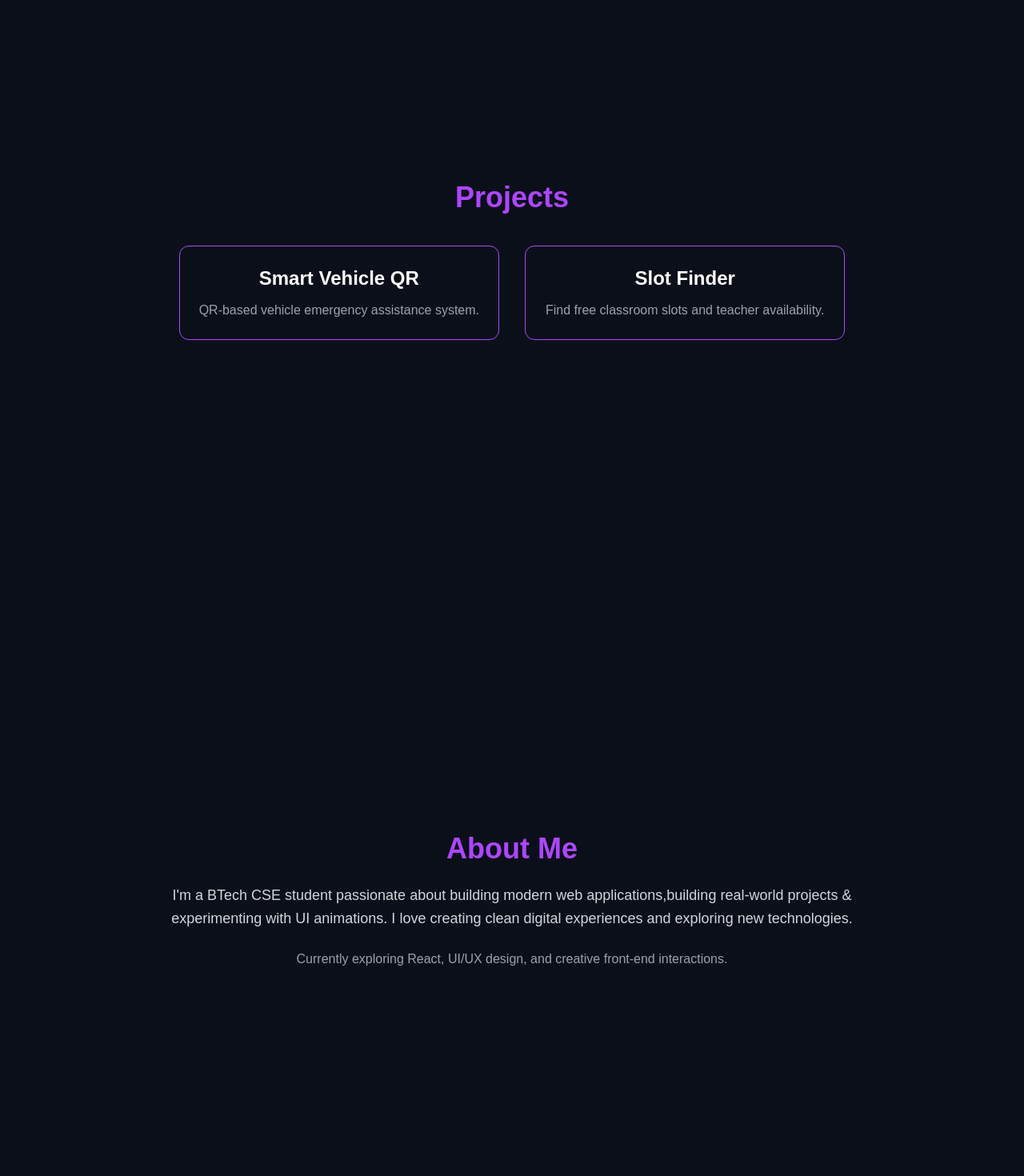
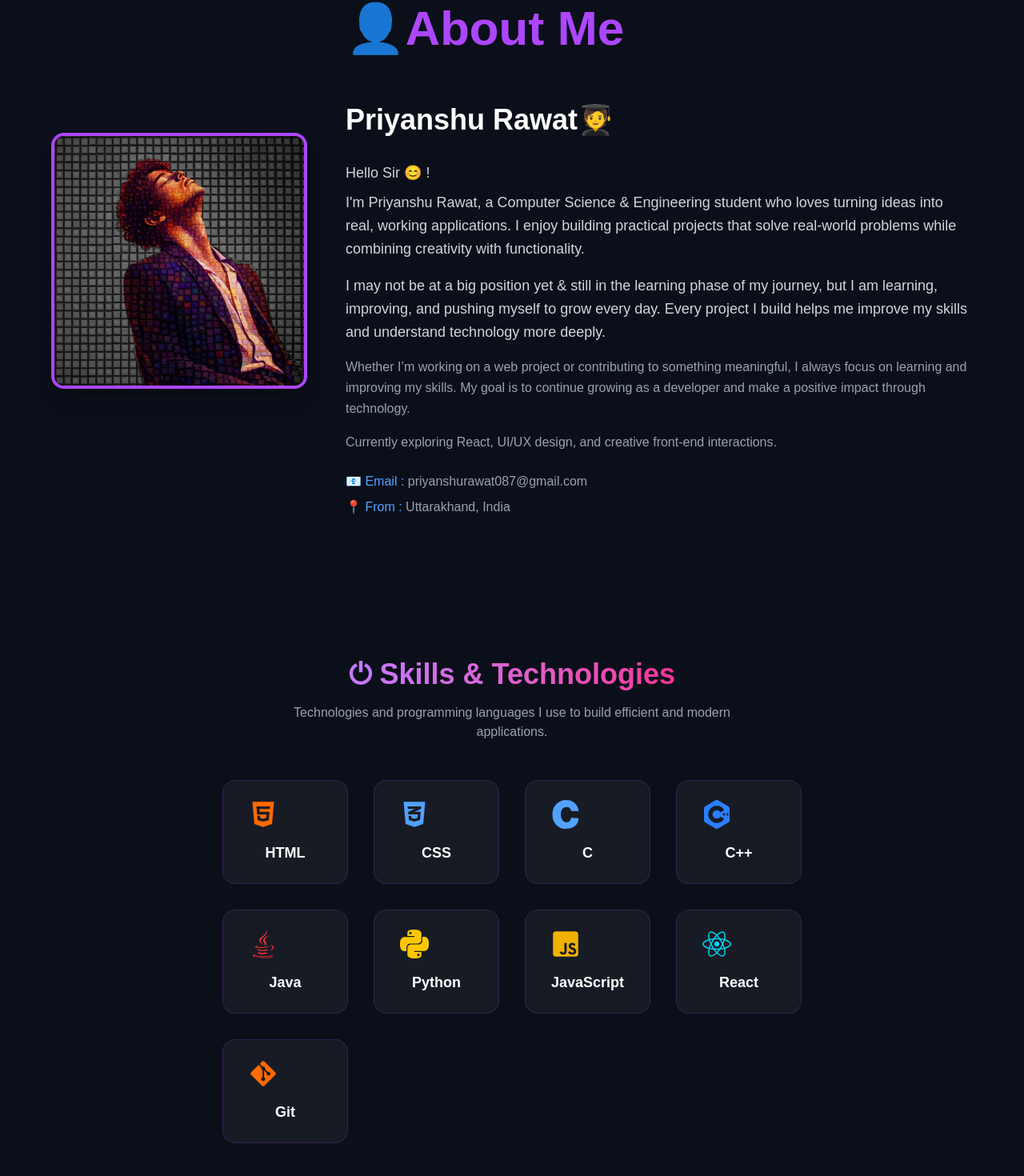
Before and after one commit to priyanshurawat15-dev/QR-Portfolio, a React (Vite) app: page / in a window 1280 px wide. Shown: the part 874-2344 px from the top of the page at 80% size. Built offline with nearby package versions, Linux system fonts and the light colour scheme.

Commit message:
Updated Skills section with icons and new tech stack

```diff
--- a/package.json
+++ b/package.json
@@ -14,6 +14,7 @@
     "framer-motion": "^12.34.3",
     "react": "^19.2.0",
     "react-dom": "^19.2.0",
+    "react-icons": "^5.5.0",
     "react-tsparticles": "^2.12.2",
     "tailwindcss": "^4.2.1",
     "tsparticles": "^3.9.1"
--- a/src/App.jsx
+++ b/src/App.jsx
@@ -13,6 +13,21 @@ import song3 from "./assets/songs/song3.png";
 import song4 from "./assets/songs/song4.png";
 import song5 from "./assets/songs/song5.png";
 import song6 from "./assets/songs/song6.png";
+
+import {
+  FaHtml5,
+  FaCss3Alt,
+  FaJsSquare,
+  FaReact,
+  FaGitAlt,
+  FaJava
+} from "react-icons/fa";
+
+import {
+  SiC,
+  SiCplusplus,
+  SiPython
+} from "react-icons/si";
 
 function App() {
 
@@ -122,7 +137,134 @@ function App() {
         </div>
       </section>
 
+      {/* About Section */}
+<motion.section
+  id="about"
+  className="min-h-screen flex items-center justify-center px-6"
+  variants={sectionVariant}
+  initial="hidden"
+  whileInView="visible"
+  viewport={{ once: true }}
+>
 
+<div className="max-w-6xl w-full flex flex-col md:flex-row items-center gap-12">
+
+  {/* Left Side - Photo */}
+  <div className="flex-shrink-0">
+    <img
+      src={photo1}   // tum already photo1 import kar rahe ho upar
+      alt="Priyanshu Rawat"
+      className="w-64 h-64 md:w-80 md:h-80 object-cover rounded-2xl border-4 border-purple-500 shadow-xl"
+    />
+  </div>
+
+  {/* Right Side - Text */}
+  <div className="text-center md:text-left">
+
+    <h2 className="text-6xl font-bold mb-16 text-purple-500">
+      👤About Me
+    </h2>
+
+    <h3 className="text-3xl md:text-4xl font-bold text-white mb-8">
+      Priyanshu Rawat🧑‍🎓
+    </h3>
+
+   <p className="text-gray-300 text-lg leading-relaxed mb-2">
+      Hello Sir 😊 !
+    </p>
+
+    <p className="text-gray-300 text-lg leading-relaxed mb-4">
+      I'm Priyanshu Rawat, a Computer Science & Engineering student who loves turning ideas
+      into real, working applications. I enjoy building practical projects that solve real-world
+      problems while combining creativity with functionality.
+    </p>
+
+    <p className="text-gray-300 text-lg leading-relaxed mb-4">
+      I may not be at a big position yet & still in the learning phase of my journey, but I am learning,
+      improving, and pushing myself to grow every day.
+      Every project I build helps me improve my skills and understand technology more deeply.
+    </p>
+
+    <p  className="text-gray-400 mt-4 leading-relaxed mb-4">
+     Whether I’m working on a web project or contributing to something meaningful,
+     I always focus on learning and improving my skills.
+     My goal is to continue growing as a developer and make a positive impact through technology.
+     </p>
+
+     <p className="text-gray-400 mt-4 leading-relaxed mb-4">
+       Currently exploring React, UI/UX design, and creative
+      front-end interactions.
+      </p>
+
+    <div className="mt-6 text-gray-400 space-y-2">
+      <p>
+     📧 <span className="text-blue-400 font-medium">Email :</span> priyanshurawat087@gmail.com
+      </p>
+
+      <p>
+      📍 <span className="text-blue-400 font-medium">From :</span> Uttarakhand, India
+      </p>
+    </div>
+
+  </div>
+
+</div>
+
+
+</motion.section>
+
+
+
+
+      {/* Skills Section */}
+{/* Skills Section */}
+<motion.section
+  id="skills"
+  className="min-h-screen flex flex-col items-center justify-center px-6"
+  variants={sectionVariant}
+  initial="hidden"
+  whileInView="visible"
+  viewport={{ once: true }}
+>
+  <h2 className="text-4xl font-bold mb-4 bg-gradient-to-r from-purple-400 to-pink-500 bg-clip-text text-transparent">
+    ⏻ Skills & Technologies
+  </h2>
+
+  <p className="text-gray-400 mb-12 text-center max-w-xl">
+    Technologies and programming languages I use to build efficient and modern applications.
+  </p>
+
+  <div className="grid grid-cols-2 md:grid-cols-4 gap-8">
+    {[
+      { name: "HTML", icon: <FaHtml5 />, color: "text-orange-500" },
+      { name: "CSS", icon: <FaCss3Alt />, color: "text-blue-400" },
+      { name: "C", icon: <SiC />, color: "text-blue-400" },
+      { name: "C++", icon: <SiCplusplus />, color: "text-blue-500" },
+      { name: "Java", icon: <FaJava />, color: "text-red-500" },
+      { name: "Python", icon: <SiPython />, color: "text-yellow-400" },
+      { name: "JavaScript", icon: <FaJsSquare />, color: "text-yellow-500" },
+      { name: "React", icon: <FaReact />, color: "text-cyan-400" },
+      { name: "Git", icon: <FaGitAlt />, color: "text-orange-500" },
+    ].map((skill, index) => (
+      <motion.div
+        key={index}
+        whileHover={{ y: -8 }}
+        className="bg-white/5 backdrop-blur-lg px-8 py-6 rounded-2xl
+        border border-purple-500/20 text-center
+        transition-all duration-300 cursor-pointer
+        hover:shadow-[0_0_25px_rgba(168,85,247,0.4)]"
+      >
+        <div className={`text-4xl mb-4 ${skill.color}`}>
+          {skill.icon}
+        </div>
+
+        <h3 className="text-lg font-semibold text-white">
+          {skill.name}
+        </h3>
+      </motion.div>
+    ))}
+  </div>
+</motion.section>
 
       {/* Projects Section */}
       <motion.section
@@ -148,61 +290,6 @@ function App() {
           </div>
         </div>
       </motion.section>
-
-      {/* About Section */}
-<motion.section
-  id="about"
-  className="min-h-screen flex items-center justify-center px-6"
-  variants={sectionVariant}
-  initial="hidden"
-  whileInView="visible"
-  viewport={{ once: true }}
->
-  <div className="max-w-4xl text-center">
-    <h2 className="text-4xl font-bold mb-6 text-purple-500">
-      About Me
-    </h2>
-
-    <p className="text-gray-300 leading-relaxed text-lg">
-      I'm a BTech CSE student passionate about building modern web
-      applications,building real-world projects & experimenting with UI animations.
-      I love creating clean digital experiences and exploring new technologies.
-
-    </p>
-
-    <p className="text-gray-400 mt-6">
-      Currently exploring React, UI/UX design, and creative
-      front-end interactions.
-    </p>
-  </div>
-</motion.section>
-
-{/* Skills Section */}
-<motion.section
-  id="skills"
-  className="min-h-screen flex flex-col items-center justify-center px-6"
-  variants={sectionVariant}
-  initial="hidden"
-  whileInView="visible"
-  viewport={{ once: true }}
->
-  <h2 className="text-4xl font-bold mb-10 text-purple-500">
-    Skills
-  </h2>
-
-  <div className="grid grid-cols-2 md:grid-cols-4 gap-6 text-center">
-    {["HTML", "CSS", "JavaScript", "React", "Tailwind", "Node.js", "Git", "UI/UX"].map(
-      (skill, index) => (
-        <div
-          key={index}
-          className="bg-[#111827] px-6 py-4 rounded-xl border border-purple-500/30 hover:scale-110 transition duration-300"
-        >
-          {skill}
-        </div>
-      )
-    )}
-  </div>
-</motion.section>
 
       {/* Gallery Section */}
       <motion.section
```
Also changed, not shown: 1 other file (tests, documents, lock files or other folders).
